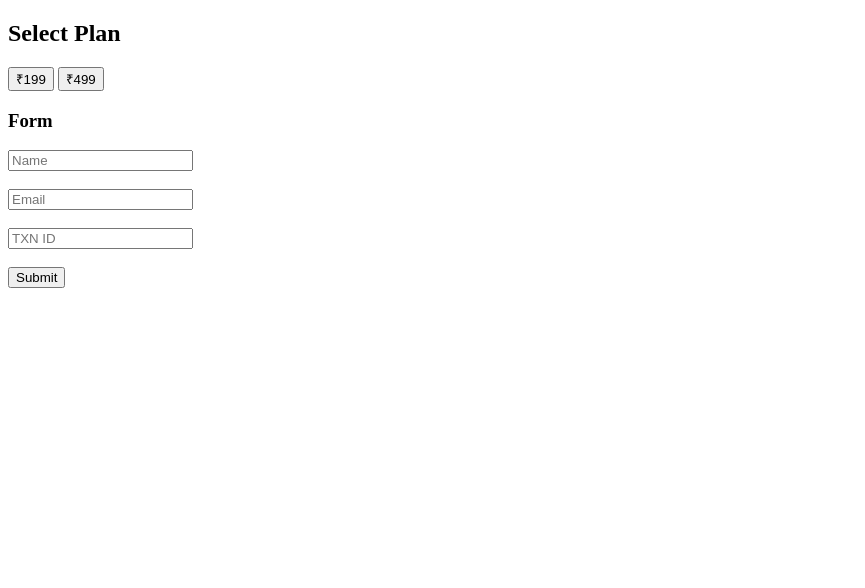
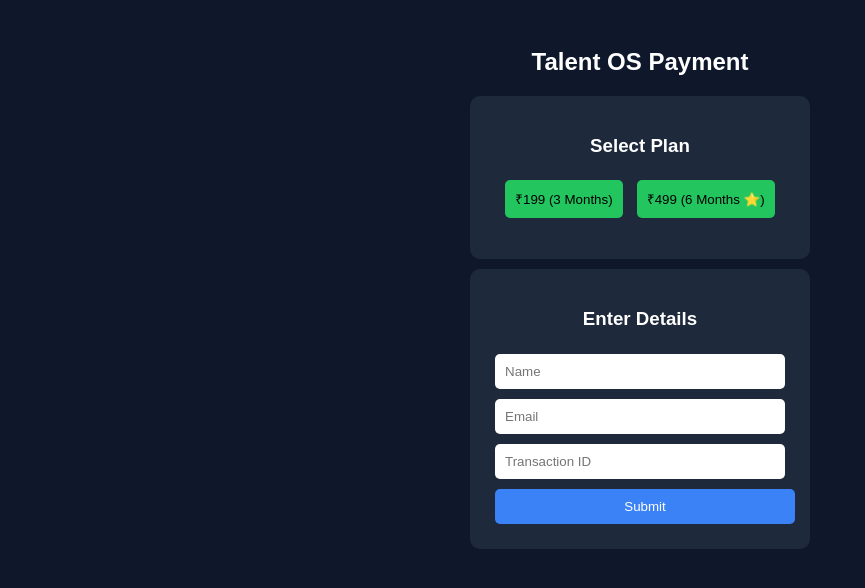
Before and after one commit to dbsolutions159-cmyk/talent-payment, a website: page index.html in a window 1280 px wide. Shown: the whole page, without its empty margins (0-865 px from the left). Drawn offline with Linux system fonts and the light colour scheme.

Commit message:
Update index.html

```diff
--- a/index.html
+++ b/index.html
@@ -1,23 +1,82 @@
 <!DOCTYPE html>
 <html>
 <head>
-<title>Payment</title>
+  <title>Talent OS Payment</title>
+  <meta name="viewport" content="width=device-width, initial-scale=1.0">
+
+  <style>
+    body {
+      font-family: Arial;
+      background: #0f172a;
+      color: white;
+      text-align: center;
+      padding: 20px;
+    }
+
+    .card {
+      background: #1e293b;
+      padding: 20px;
+      border-radius: 10px;
+      margin: 10px auto;
+      max-width: 300px;
+    }
+
+    button {
+      padding: 10px;
+      margin: 5px;
+      border: none;
+      border-radius: 5px;
+      cursor: pointer;
+    }
+
+    .plan {
+      background: #22c55e;
+      color: black;
+    }
+
+    .submit {
+      background: #3b82f6;
+      color: white;
+      width: 100%;
+    }
+
+    input {
+      width: 90%;
+      padding: 10px;
+      margin: 5px;
+      border-radius: 5px;
+      border: none;
+    }
+
+    #loader {
+      display: none;
+      color: yellow;
+    }
+  </style>
 </head>
 
 <body>
 
-<h2>Select Plan</h2>
+<h2>Talent OS Payment</h2>
 
-<button onclick="selectPlan(199)">₹199</button>
-<button onclick="selectPlan(499)">₹499</button>
+<div class="card">
+  <h3>Select Plan</h3>
+  <button class="plan" onclick="selectPlan(199)">₹199 (3 Months)</button>
+  <button class="plan" onclick="selectPlan(499)">₹499 (6 Months ⭐)</button>
+  <p id="selected"></p>
+</div>
 
-<h3>Form</h3>
+<div class="card">
+  <h3>Enter Details</h3>
 
-<input id="name" placeholder="Name"><br><br>
-<input id="email" placeholder="Email"><br><br>
-<input id="txn" placeholder="TXN ID"><br><br>
+  <input id="name" placeholder="Name"><br>
+  <input id="email" placeholder="Email"><br>
+  <input id="txn" placeholder="Transaction ID"><br>
 
-<button id="submitBtn">Submit</button>
+  <button class="submit" id="submitBtn">Submit</button>
+
+  <p id="loader">Processing...</p>
+</div>
 
 <script>
 
@@ -25,35 +84,66 @@
 
 function selectPlan(amount){
   selectedAmount = amount;
-  alert("Selected ₹" + amount);
+  document.getElementById("selected").innerText = "Selected Plan: ₹" + amount;
 }
 
+// MAIN SUBMIT
 document.getElementById("submitBtn").addEventListener("click", async () => {
 
-  const name = document.getElementById("name").value;
-  const email = document.getElementById("email").value;
-  const txn = document.getElementById("txn").value;
+  const btn = document.getElementById("submitBtn");
+  const loader = document.getElementById("loader");
+
+  const name = document.getElementById("name").value.trim();
+  const email = document.getElementById("email").value.trim();
+  const txn = document.getElementById("txn").value.trim();
 
   if(!name || !email || !txn || !selectedAmount){
-    alert("Fill all");
+    alert("⚠️ Fill all details & select plan");
     return;
   }
+
+  try {
+    btn.disabled = true;
+    loader.style.display = "block";
 
     const res = await fetch("https://talent-payment.onrender.com/pay", {
       method: "POST",
       headers: {
         "Content-Type": "application/json"
       },
-    body: JSON.stringify({ name, email, txn, amount: selectedAmount })
+      body: JSON.stringify({
+        name,
+        email,
+        txn,
+        amount: selectedAmount
+      })
     });
 
     const data = await res.json();
 
+    console.log("Response:", data);
+
     if(data.success){
-    alert("Success ✅");
+      alert("✅ Payment Submitted Successfully");
+
+      // reset
+      document.getElementById("name").value = "";
+      document.getElementById("email").value = "";
+      document.getElementById("txn").value = "";
+      document.getElementById("selected").innerText = "";
+      selectedAmount = 0;
+
     } else {
-    alert("Error ❌");
+      alert("❌ Server Error");
     }
+
+  } catch (err){
+    console.error(err);
+    alert("❌ Network Error");
+  }
+
+  btn.disabled = false;
+  loader.style.display = "none";
 
 });
 
```
Lines whose indentation alone changed are shown as unchanged.
